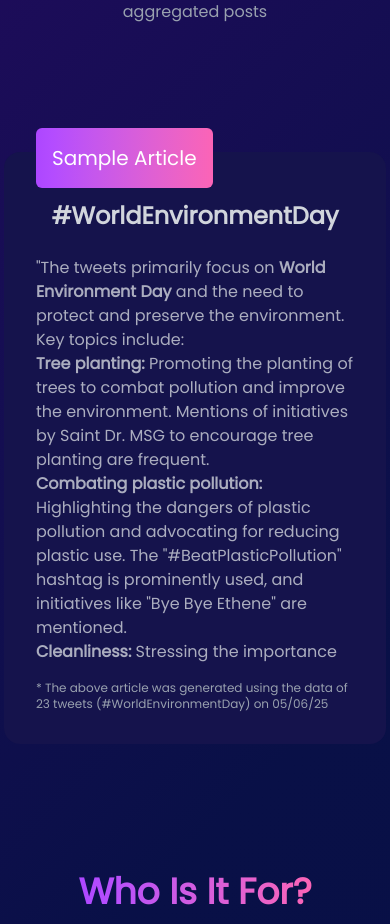
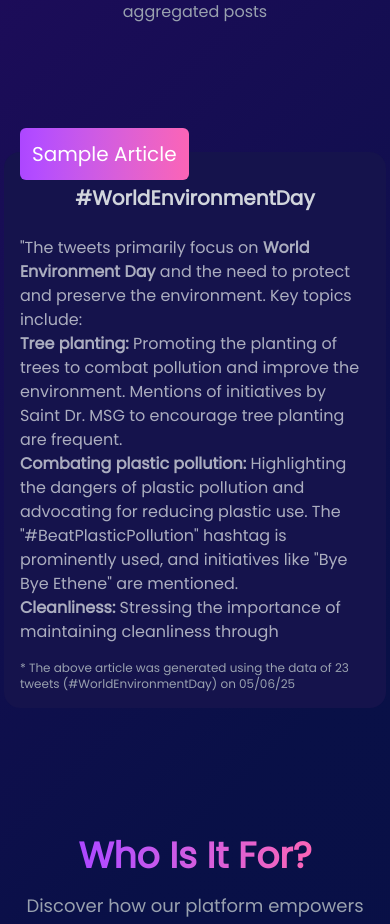
Before and after one commit to Mahin-Touqeer/Senti-Mind, a React (Vite) app in the folder client/: page / in a window 390 px wide. Shown: the part 2823-3747 px from the top of the page. Built offline with nearby package versions, Linux system fonts and the light colour scheme; no server answers; what @react-pdf/renderer would draw is missing.

Commit message:
fixing Sample article Sample.jsx

```diff
--- a/client/src/Pages/Home/Sample.jsx
+++ b/client/src/Pages/Home/Sample.jsx
@@ -3,13 +3,13 @@ import ReactMarkdown from "react-markdown";
 function Sample() {
   return (
     <div
-      className="bg-[#15134C] text-gray-300/80  p-8 relative rounded-2xl max-w-[56rem] m-auto"
+      className="bg-[#15134C] text-gray-300/80 p-4 md:p-8 relative rounded-2xl max-w-[56rem] m-auto"
       data-aos="fade-up"
     >
-      <div className="absolute p-4 bg-amber-100 text-white -top-6 text-xl rounded-md bg-gradient-to-r from-purple-500 to-pink-400 ">
+      <div className="absolute p-3 md:p-4 bg-amber-100 text-white -top-6 text-xl rounded-md bg-gradient-to-r from-purple-500 to-pink-400 ">
         Sample Article
       </div>
-      <h1 className="text-center text-2xl mt-4 md:mt-0 mb-6 font-bold text-gray-300">
+      <h1 className="text-center text-xl  md:text-2xl mt-4 md:mt-0 mb-6 font-bold text-gray-300">
         #WorldEnvironmentDay
       </h1>
       <div className="h-[408px] overflow-y-scroll modal-scroll">
```
